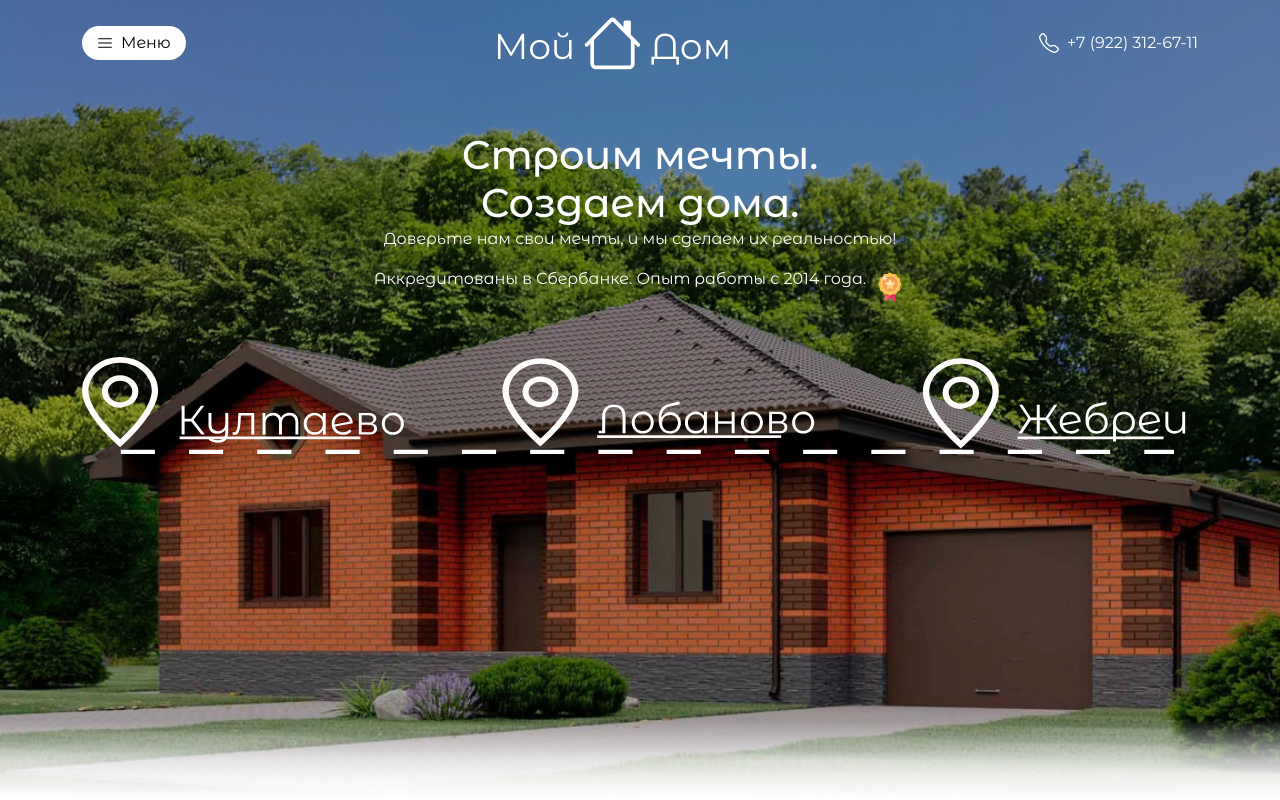
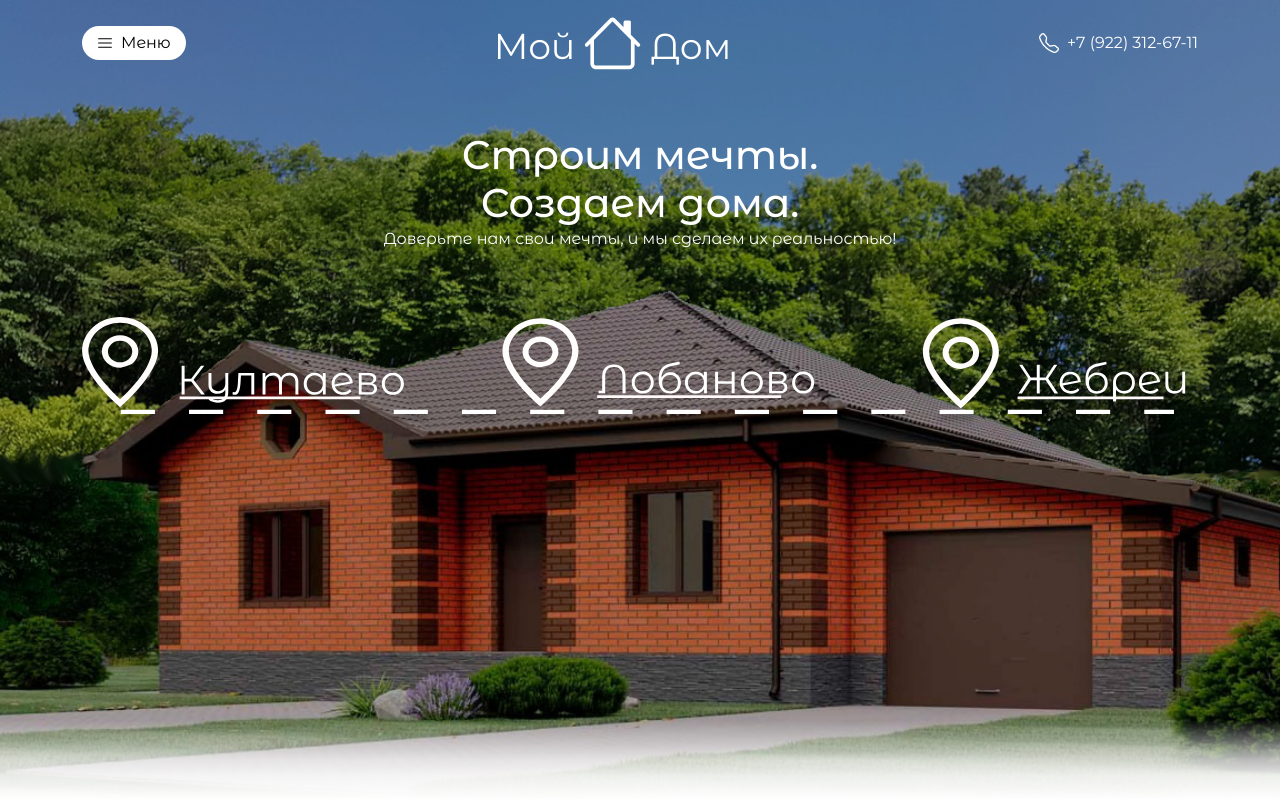
Before and after one commit to PavelBarashkov/My-home, a React (Create React App) app: page / in a window 1280 px wide. Shown: the top 800 px of the page. Built offline with nearby package versions, Linux system fonts and the light colour scheme.

Commit message:
For accreditation

```diff
--- a/src/components/Footer/Footer.tsx
+++ b/src/components/Footer/Footer.tsx
@@ -24,7 +24,7 @@ export const Footer = () => {
             <div>
               <div className={classes.footerItem}><a href="tel: 259-29-10">259-29-10</a></div>
               <div className={classes.footerItem}><a href="tel: 8-922-312-67-11">8-922-312-67-11</a></div>
-              <div className={classes.footerItem}>ИНН 595151124015</div>
+              <div className={classes.footerItem}>ИНН 590401557390</div>
 
             </div>
           </Col>
--- a/src/components/Header/Header.tsx
+++ b/src/components/Header/Header.tsx
@@ -15,10 +15,10 @@ export const Header = () => {
               Строим мечты.<br></br>Создаем дома.
             </h1>
             <p>Доверьте нам свои мечты, и мы сделаем их реальностью!</p>
-            <div className={classes.info_bank}>
+            {/* <div className={classes.info_bank}>
               <p>Аккредитованы в Сбербанке. Опыт работы с 2014 года.</p>
               <img alt="" src={iconStart}/>
-            </div>
+            </div> */}
           </div>
           <div className={classes.map}>
             <img src={map} />
```
